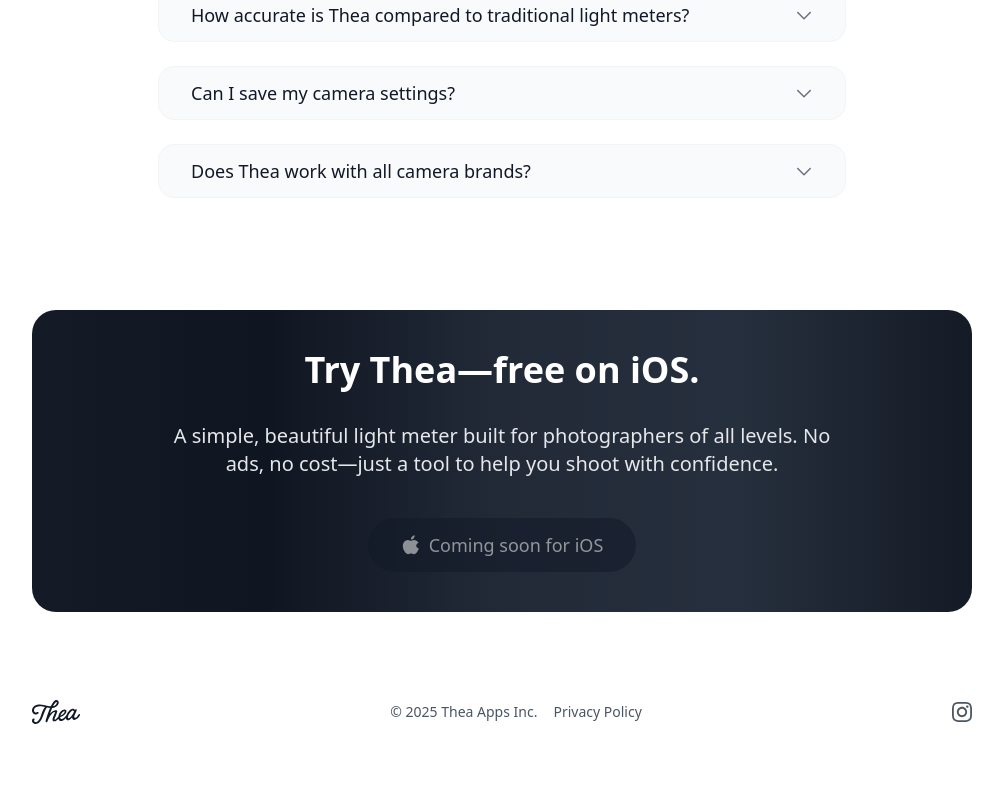
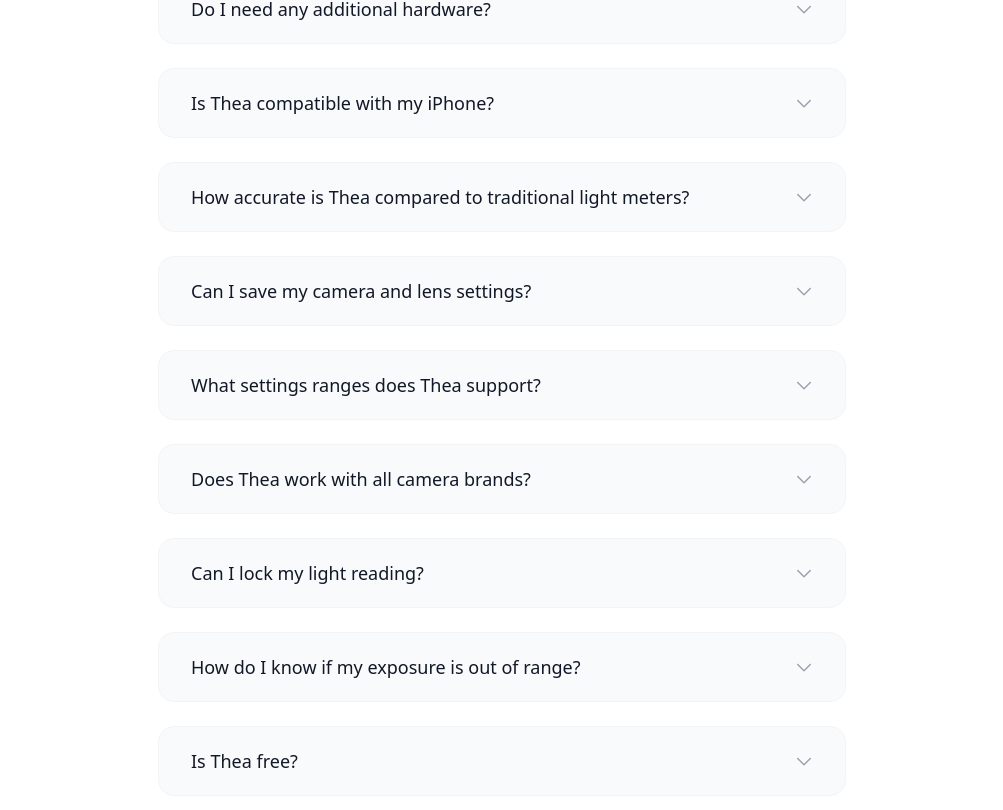
Before and after one commit to rosshj/thea-website, a Next.js app: page /faq in a window 1280 px wide. Shown: the part 750-1560 px from the top of the page, without its empty margins (268-1271 px from the left). Before the commit the page ends 1498 px from the top, so only its background shows below. Built offline with nearby package versions, Linux system fonts and the light colour scheme.

Commit message:
Updates the FAQ

```diff
--- a/src/app/faq/page.tsx
+++ b/src/app/faq/page.tsx
@@ -20,38 +20,100 @@
   }
 };
 
-const faqs = [
+const faqs: { question: string; answer: React.ReactNode }[] = [
   {
     question: 'What is Thea?',
-    answer: 'Thea is a professional light meter app for iOS that helps photographers achieve perfect exposure in any lighting condition. It combines the accuracy of traditional light meters with the convenience of a smartphone app.',
+    answer: 'Thea is a professional-grade spot light meter app for iOS designed for photographers. It transforms your iPhone into a precise light meter, helping you calculate accurate exposure settings for both film and digital photography. With a clean, modern interface and intuitive controls, Thea makes light metering accessible for photographers of all skill levels.',
   },
   {
     question: 'How does Thea work?',
-    answer: 'Thea uses your iPhone\'s camera and sensors to measure light levels in your scene. It can measure both incident light (light falling on your subject) and reflected light (light bouncing off your subject), giving you accurate exposure readings for your camera settings.',
+    answer: 'Thea uses your iPhone\'s camera to continuously measure light at the center of the frame using spot metering. It then calculates the appropriate exposure settings using the standard photographic exposure equation. Simply point your phone at your subject, and Thea will provide real-time exposure readings that you can dial into your camera.',
+  },
+  {
+    question: 'What exposure modes does Thea support?',
+    answer: (
+      <>
+        <p className="mb-3">Thea offers three exposure modes to match your shooting style:</p>
+        <ul className="list-disc pl-5 space-y-1">
+          <li><strong>Aperture Priority:</strong> Set your desired aperture and ISO, and Thea calculates the recommended shutter speed</li>
+          <li><strong>Shutter Priority:</strong> Set your desired shutter speed and ISO, and Thea calculates the recommended aperture</li>
+          <li><strong>Manual:</strong> Set all values yourself, and Thea shows you the exposure offset (how many stops over or under exposed your settings are)</li>
+        </ul>
+      </>
+    ),
   },
   {
     question: 'What types of photography is Thea best for?',
-    answer: 'Thea is versatile and works great for all types of photography, including studio photography, portrait photography, landscape photography, and low-light photography. It\'s particularly useful when working with manual camera settings or when you need precise exposure control.',
+    answer: (
+      <>
+        <p className="mb-3">Thea is ideal for:</p>
+        <ul className="list-disc pl-5 space-y-1">
+          <li><strong>Film photography:</strong> Essential for cameras without built-in meters, or for overriding your camera\'s meter with spot readings</li>
+          <li><strong>Studio photography:</strong> Get precise readings for controlled lighting setups</li>
+          <li><strong>Landscape photography:</strong> Meter specific areas of your scene for accurate exposures</li>
+          <li><strong>Low light photography:</strong> Accurate readings in challenging lighting conditions</li>
+          <li><strong>Learning photography:</strong> Understand the relationship between aperture, shutter speed, and ISO</li>
+        </ul>
+      </>
+    ),
   },
   {
     question: 'Do I need any additional hardware?',
-    answer: 'No additional hardware is required! Thea works with your iPhone\'s built-in camera and sensors. However, for the most accurate readings, we recommend using the app in a controlled environment or with consistent lighting conditions.',
+    answer: 'No additional hardware is required. Thea uses your iPhone\'s built-in camera sensor to measure light. Just open the app, point at your subject, and get instant exposure readings.',
   },
   {
-    question: 'Is Thea compatible with all iOS devices?',
-    answer: 'Thea requires iOS 15.0 or later and works on iPhone models from the iPhone 12 and newer. This ensures you get the most accurate light measurements using the latest camera and sensor technology.',
+    question: 'Is Thea compatible with my iPhone?',
+    answer: 'Thea requires iOS 17.0 or later and works on any iPhone with a camera. For the most accurate readings, we recommend using a recent iPhone model, though Thea will work on any compatible device.',
   },
   {
     question: 'How accurate is Thea compared to traditional light meters?',
-    answer: 'Thea is highly accurate and comparable to professional light meters in most situations. It uses advanced algorithms and calibration to provide precise readings. However, for the most critical professional work, we recommend cross-referencing with a traditional light meter.',
+    answer: 'Thea uses the same exposure equation as traditional light meters and professional cameras. The accuracy depends on your iPhone\'s camera sensor, but Thea includes calibration algorithms to deliver readings comparable to dedicated handheld meters. Many photographers find Thea provides readings within a third of a stop of professional meters—more than accurate enough for most photography needs.',
   },
   {
-    question: 'Can I save my camera settings?',
-    answer: 'Yes! Thea allows you to save custom presets for your camera settings and lighting scenarios. This makes it easy to quickly switch between different setups and maintain consistency across your shoots.',
+    question: 'Can I save my camera and lens settings?',
+    answer: (
+      <>
+        <p className="mb-3">Yes. Thea includes a Shooting Profile system that lets you save configurations for your cameras, lenses, and film stocks:</p>
+        <ul className="list-disc pl-5 space-y-1">
+          <li><strong>Camera profiles:</strong> Store your camera\'s available ISO, aperture, and shutter speed ranges</li>
+          <li><strong>Lens profiles:</strong> Save your lens\'s maximum and minimum aperture values</li>
+          <li><strong>Film profiles:</strong> Keep track of your favorite film stocks and their ISO ratings</li>
+        </ul>
+        <p className="mt-3">This makes it easy to switch between different camera setups without reconfiguring settings each time.</p>
+      </>
+    ),
+  },
+  {
+    question: 'What settings ranges does Thea support?',
+    answer: (
+      <>
+        <p className="mb-3">Thea supports an extensive range of exposure settings:</p>
+        <ul className="list-disc pl-5 space-y-1">
+          <li><strong>ISO:</strong> 25 to 409,600</li>
+          <li><strong>Aperture:</strong> f/0.7 to f/64</li>
+          <li><strong>Shutter Speed:</strong> 30 seconds to 1/32000 second</li>
+          <li><strong>Exposure Compensation:</strong> -5 to +5 EV</li>
+          <li><strong>Stop Increments:</strong> Full stops, half stops, or third stops</li>
+        </ul>
+        <p className="mt-3">You can customize the available ranges in Settings to match your specific camera\'s capabilities.</p>
+      </>
+    ),
   },
   {
     question: 'Does Thea work with all camera brands?',
-    answer: 'Yes, Thea works with all camera brands and models. It provides universal exposure readings that you can apply to any camera\'s manual settings.',
+    answer: 'Yes. Thea provides exposure readings that you apply to your camera manually, so it works with any camera—digital or film, regardless of brand. Whether you shoot Canon, Nikon, Sony, Fujifilm, Leica, Hasselblad, or a vintage film camera, Thea gives you the exposure values to dial in.',
+  },
+  {
+    question: 'Can I lock my light reading?',
+    answer: 'Yes. Thea includes a reading lock feature that freezes the current light measurement. This is useful when you want to meter a specific area of your scene, then recompose your shot without the reading changing. Simply tap to lock, and tap again to unlock and resume continuous metering.',
+  },
+  {
+    question: 'How do I know if my exposure is out of range?',
+    answer: 'When the calculated exposure exceeds your camera\'s settings range, Thea displays visual warnings. The readout will blink with an underexposure icon when there\'s not enough light for your current settings, or an overexposure icon when there\'s too much light. This helps you quickly identify when you need to adjust your ISO or other settings.',
+  },
+  {
+    question: 'Is Thea free?',
+    answer: 'Yes. Thea is completely free with no ads and no in-app purchases. It\'s built as a simple, useful tool for photographers.',
   },
 ];
 
@@ -59,59 +121,69 @@
   return (
     <div className="max-w-3xl mx-auto px-6 sm:px-8 lg:px-10 py-28">
       <style jsx global>{`
-        .icon-container {
-          position: relative;
-          width: 18px;
-          height: 18px;
-          display: flex;
-          align-items: center;
-          justify-content: center;
+        .accordion-item {
+          transition: all 400ms cubic-bezier(0.16, 1, 0.3, 1);
         }
 
-        .icon-open, .icon-closed {
-          position: absolute;
-          top: 0;
-          left: 0;
-          transition: opacity 200ms ease;
+        .accordion-item[data-state="open"] {
+          box-shadow: 0 4px 20px -4px rgba(0, 0, 0, 0.08);
         }
 
-        .accordion-trigger[data-state="open"] .icon-open {
-          opacity: 1;
+        .accordion-chevron {
+          transition: transform 400ms cubic-bezier(0.16, 1, 0.3, 1);
+          flex-shrink: 0;
         }
 
-        .accordion-trigger[data-state="open"] .icon-closed {
-          opacity: 0;
-        }
-
-        .accordion-trigger[data-state="closed"] .icon-open {
-          opacity: 0;
-        }
-
-        .accordion-trigger[data-state="closed"] .icon-closed {
-          opacity: 1;
+        .accordion-trigger[data-state="open"] .accordion-chevron {
+          transform: rotate(180deg);
         }
 
         .accordion-content {
           overflow: hidden;
-          height: 0;
-          transition: height 350ms cubic-bezier(0.33, 1, 0.68, 1);
+          will-change: height;
+        }
+
+        .accordion-content[data-state="closed"] {
+          animation: accordion-close 400ms cubic-bezier(0.16, 1, 0.3, 1) forwards;
         }
 
         .accordion-content[data-state="open"] {
+          animation: accordion-open 400ms cubic-bezier(0.16, 1, 0.3, 1) forwards;
+        }
+
+        @keyframes accordion-open {
+          from {
+            height: 0;
+          }
+          to {
             height: var(--radix-accordion-content-height);
+          }
+        }
+
+        @keyframes accordion-close {
+          from {
+            height: var(--radix-accordion-content-height);
+          }
+          to {
+            height: 0;
+          }
         }
 
         .accordion-content-inner {
-          padding: 20px 32px 24px;
+          padding: 0 32px 24px;
           opacity: 0;
-          transform: translateY(-8px);
-          transition: all 200ms;
-          transition-delay: 100ms;
+          transform: translateY(-10px);
+          transition: opacity 300ms ease, transform 400ms cubic-bezier(0.16, 1, 0.3, 1);
         }
 
         .accordion-content[data-state="open"] .accordion-content-inner {
           opacity: 1;
           transform: translateY(0);
+          transition-delay: 100ms;
+        }
+
+        .accordion-content[data-state="closed"] .accordion-content-inner {
+          transition-delay: 0ms;
         }
       `}</style>
       <motion.div
@@ -156,40 +228,27 @@
             >
               <Accordion.Item
                 value={`item-${index}`}
-                className="bg-gray-50 rounded-2xl border border-gray-100 overflow-hidden data-[state=open]:bg-white"
+                className="accordion-item bg-gray-50 rounded-2xl border border-gray-100 overflow-hidden data-[state=open]:bg-white data-[state=open]:border-gray-200"
               >
                 <Accordion.Header className="w-full">
                   <Accordion.Trigger
-                    className="w-full px-8 py-3 text-left flex justify-between items-center hover:bg-white transition-colors data-[state=open]:bg-white accordion-trigger min-h-[48px]"
-                    style={{ position: 'relative' }}
+                    className="w-full px-8 py-5 text-left flex justify-between items-center gap-4 hover:bg-white/50 transition-colors data-[state=open]:bg-white accordion-trigger min-h-[48px]"
                   >
                     <span className="text-lg font-medium text-gray-900">
                       {faq.question}
                     </span>
-                    <div className="icon-container">
                     <svg
                       xmlns="http://www.w3.org/2000/svg"
                       width="18"
                       height="18"
                       viewBox="0 0 18 18"
-                        className="text-gray-500 icon-closed"
+                      className="text-gray-400 accordion-chevron"
                     >
-                        <g className="nc-icon-wrapper" fill="currentColor">
-                          <path d="M9,13.5c-.192,0-.384-.073-.53-.22L2.22,7.03c-.293-.293-.293-.768,0-1.061s.768-.293,1.061,0l5.72,5.72,5.72-5.72c.293-.293,.768-.293,1.061,0s.293,.768,0,1.061l-6.25,6.25c-.146,.146-.338,.22-.53,.22Z"></path>
-                        </g>
+                      <path
+                        fill="currentColor"
+                        d="M9,13.5c-.192,0-.384-.073-.53-.22L2.22,7.03c-.293-.293-.293-.768,0-1.061s.768-.293,1.061,0l5.72,5.72,5.72-5.72c.293-.293,.768-.293,1.061,0s.293,.768,0,1.061l-6.25,6.25c-.146,.146-.338,.22-.53,.22Z"
+                      />
                     </svg>
-                      <svg
-                        xmlns="http://www.w3.org/2000/svg"
-                        width="18"
-                        height="18"
-                        viewBox="0 0 18 18"
-                        className="text-gray-500 icon-open"
-                      >
-                        <g className="nc-icon-wrapper" fill="currentColor">
-                          <path d="M9.53,4.72c-.293-.293-.768-.293-1.061,0L2.22,10.97c-.293,.293-.293,.768,0,1.061s.768,.293,1.061,0l5.72-5.72,5.72,5.72c.146,.146,.338,.22,.53,.22s.384-.073,.53-.22c.293-.293,.293-.768,0-1.061l-6.25-6.25Z"></path>
-                        </g>
-                      </svg>
-                    </div>
                   </Accordion.Trigger>
                 </Accordion.Header>
                 <Accordion.Content className="text-gray-600 bg-white accordion-content">
```
Lines whose indentation alone changed are shown as unchanged.
